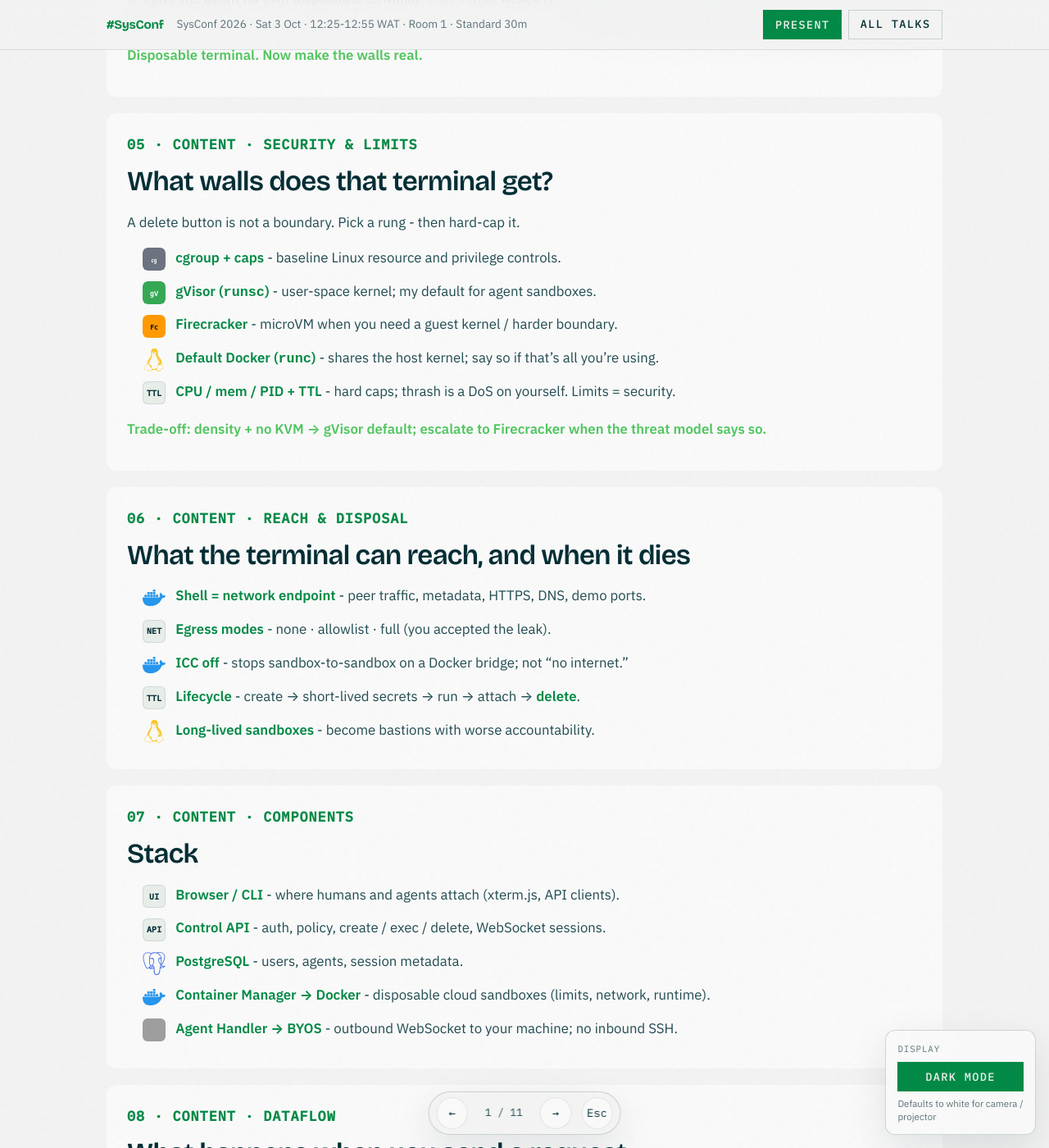
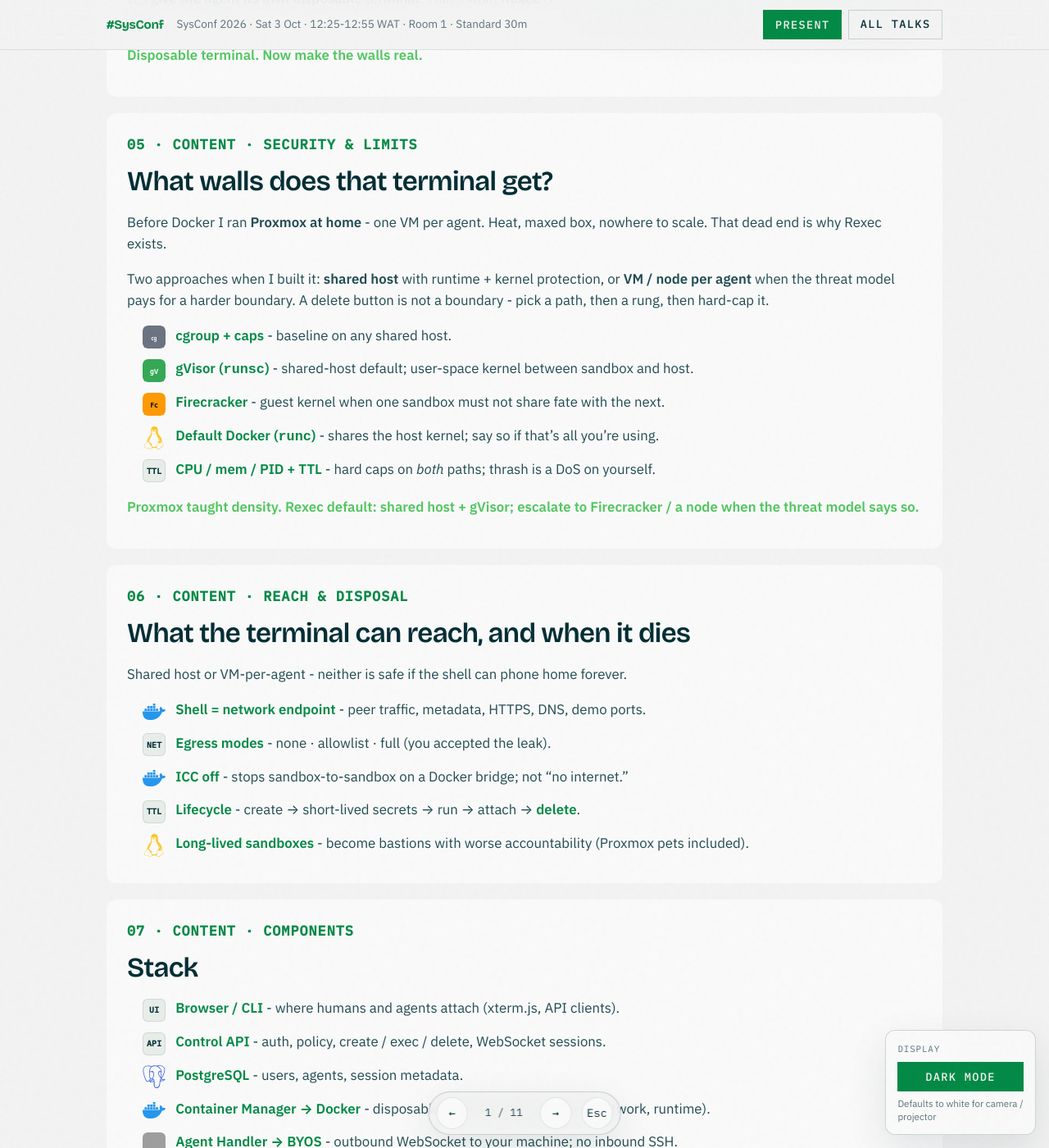
Before and after one commit to 9trocode/9trocode.github.io, a Jekyll site: the page built from talks/sysconf-2026.md, in a window 1280 px wide and 1400 px high, scrolled down 2191 px. Shown: the whole window at 82% size. Built offline with Jekyll 4.4.1, drawn with Linux system fonts in a browser that asks for light colours; some web fonts are replaced; some of the changed text lies outside the part shown; grey boxes are pictures that could not be loaded.

Commit message:
Ground Security & limits in the Proxmox lesson and two isolation paths.
Shared host + runtime/kernel protection vs VM/node per agent; ladder and caps map to that fork. Reach & disposal applies on either path.

```diff
--- a/talks/sysconf-2026.md
+++ b/talks/sysconf-2026.md
@@ -83,8 +83,8 @@
   <p>How to safely give AI agents a terminal <strong>using Rexec</strong> - and the controls that still matter if you wire your own stack.</p>
   <ol class="talk-goals">
     <li><strong>The problem</strong> - agent exec on your workstation, not a sandbox terminal <span class="talk-goals__next">→ next</span></li>
-    <li><strong>Security &amp; limits</strong> - what walls that terminal gets; CPU / memory / TTL</li>
-    <li><strong>Reach &amp; disposal</strong> - what the terminal can talk to, and when it dies</li>
+    <li><strong>Security &amp; limits</strong> - Proxmox lesson → shared host vs VM/node; then the ladder</li>
+    <li><strong>Reach &amp; disposal</strong> - egress + lifecycle on either path</li>
     <li><strong>Rexec build</strong> - components, then request dataflow</li>
     <li><strong>Demo</strong> - create → prove → delete</li>
   </ol>
@@ -123,19 +123,20 @@
 <section class="talk-slide" id="s05" data-slide="5">
   <p class="talk-slide__label">05 · Content · security &amp; limits</p>
   <h2>What walls does that terminal get?</h2>
-  <p>A delete button is not a boundary. Pick a rung - then hard-cap it.</p>
+  <p>Before Docker I ran <strong>Proxmox at home</strong> - one VM per agent. Heat, maxed box, nowhere to scale. That dead end is why Rexec exists.</p>
+  <p>Two approaches when I built it: <strong>shared host</strong> with runtime + kernel protection, or <strong>VM / node per agent</strong> when the threat model pays for a harder boundary. A delete button is not a boundary - pick a path, then a rung, then hard-cap it.</p>
   <ul class="talk-oneliners talk-oneliners--logos">
     <li>
       <img class="talk-logo" src="{{ '/assets/talks/logos/cgroup.svg' | relative_url }}" alt="" width="28" height="28" />
-      <span><strong>cgroup + caps</strong> - baseline Linux resource and privilege controls.</span>
+      <span><strong>cgroup + caps</strong> - baseline on any shared host.</span>
     </li>
     <li>
       <img class="talk-logo" src="{{ '/assets/talks/logos/gvisor.svg' | relative_url }}" alt="" width="28" height="28" />
-      <span><strong>gVisor (<code>runsc</code>)</strong> - user-space kernel; my default for agent sandboxes.</span>
+      <span><strong>gVisor (<code>runsc</code>)</strong> - shared-host default; user-space kernel between sandbox and host.</span>
     </li>
     <li>
       <img class="talk-logo" src="{{ '/assets/talks/logos/firecracker.svg' | relative_url }}" alt="" width="28" height="28" />
-      <span><strong>Firecracker</strong> - microVM when you need a guest kernel / harder boundary.</span>
+      <span><strong>Firecracker</strong> - guest kernel when one sandbox must not share fate with the next.</span>
     </li>
     <li>
       <img class="talk-logo" src="{{ '/assets/talks/logos/linux.svg' | relative_url }}" alt="" width="28" height="28" />
@@ -143,15 +144,16 @@
     </li>
     <li>
       <span class="talk-logo talk-logo--text">TTL</span>
-      <span><strong>CPU / mem / PID + TTL</strong> - hard caps; thrash is a DoS on yourself. Limits = security.</span>
+      <span><strong>CPU / mem / PID + TTL</strong> - hard caps on <em>both</em> paths; thrash is a DoS on yourself.</span>
     </li>
   </ul>
-  <p class="punch">Trade-off: density + no KVM → gVisor default; escalate to Firecracker when the threat model says so.</p>
+  <p class="punch">Proxmox taught density. Rexec default: shared host + gVisor; escalate to Firecracker / a node when the threat model says so.</p>
 </section>
 
 <section class="talk-slide" id="s06" data-slide="6">
   <p class="talk-slide__label">06 · Content · reach &amp; disposal</p>
   <h2>What the terminal can reach, and when it dies</h2>
+  <p>Shared host or VM-per-agent - neither is safe if the shell can phone home forever.</p>
   <ul class="talk-oneliners talk-oneliners--logos">
     <li>
       <img class="talk-logo" src="{{ '/assets/talks/logos/docker.svg' | relative_url }}" alt="" width="28" height="28" />
@@ -171,7 +173,7 @@
     </li>
     <li>
       <img class="talk-logo" src="{{ '/assets/talks/logos/linux.svg' | relative_url }}" alt="" width="28" height="28" />
-      <span><strong>Long-lived sandboxes</strong> - become bastions with worse accountability.</span>
+      <span><strong>Long-lived sandboxes</strong> - become bastions with worse accountability (Proxmox pets included).</span>
     </li>
   </ul>
 </section>
```
Also changed, not shown: _posts/2026-08-11-how-to-safely-give-ai-agents-a-terminal.md (+11 -7 lines).
